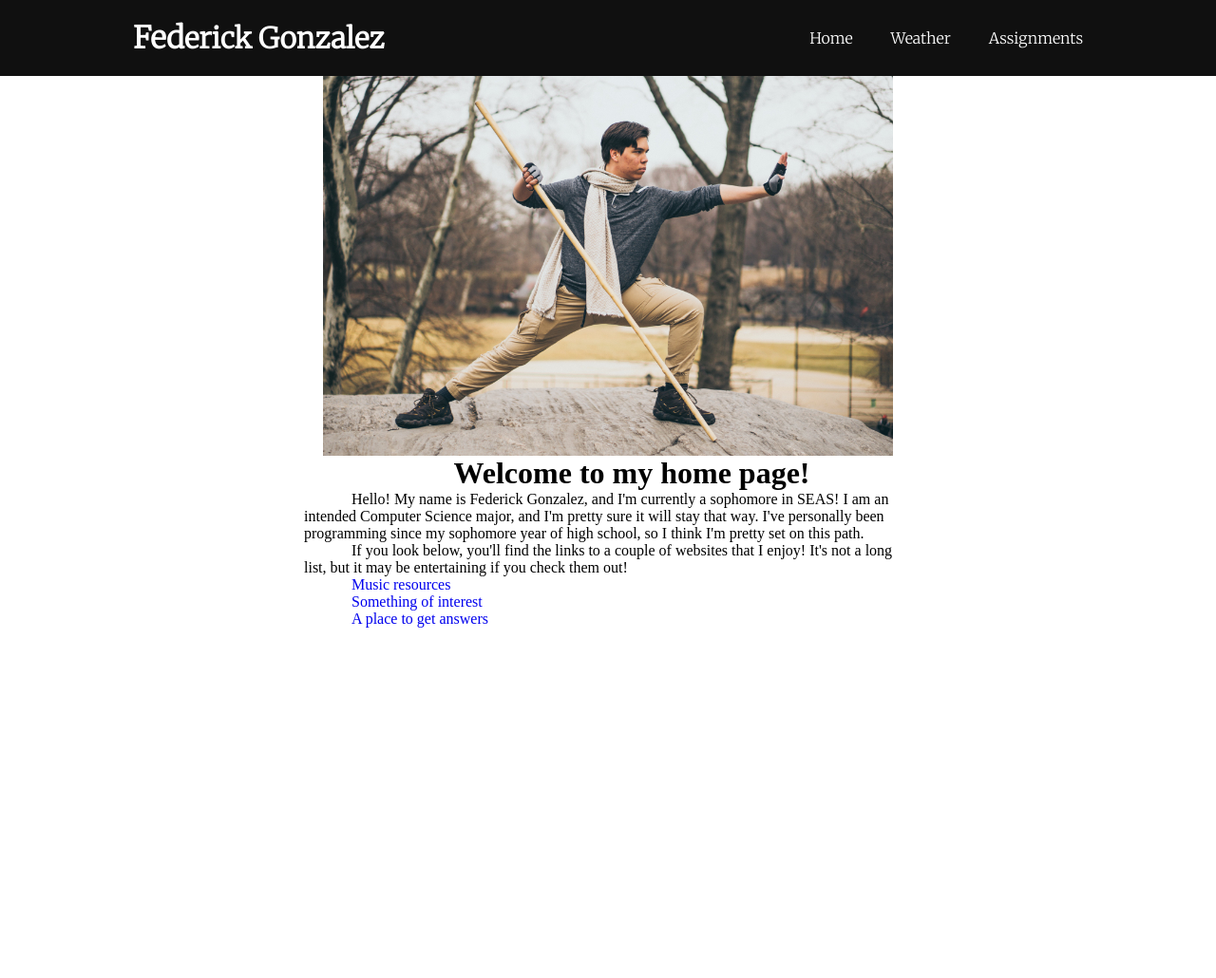
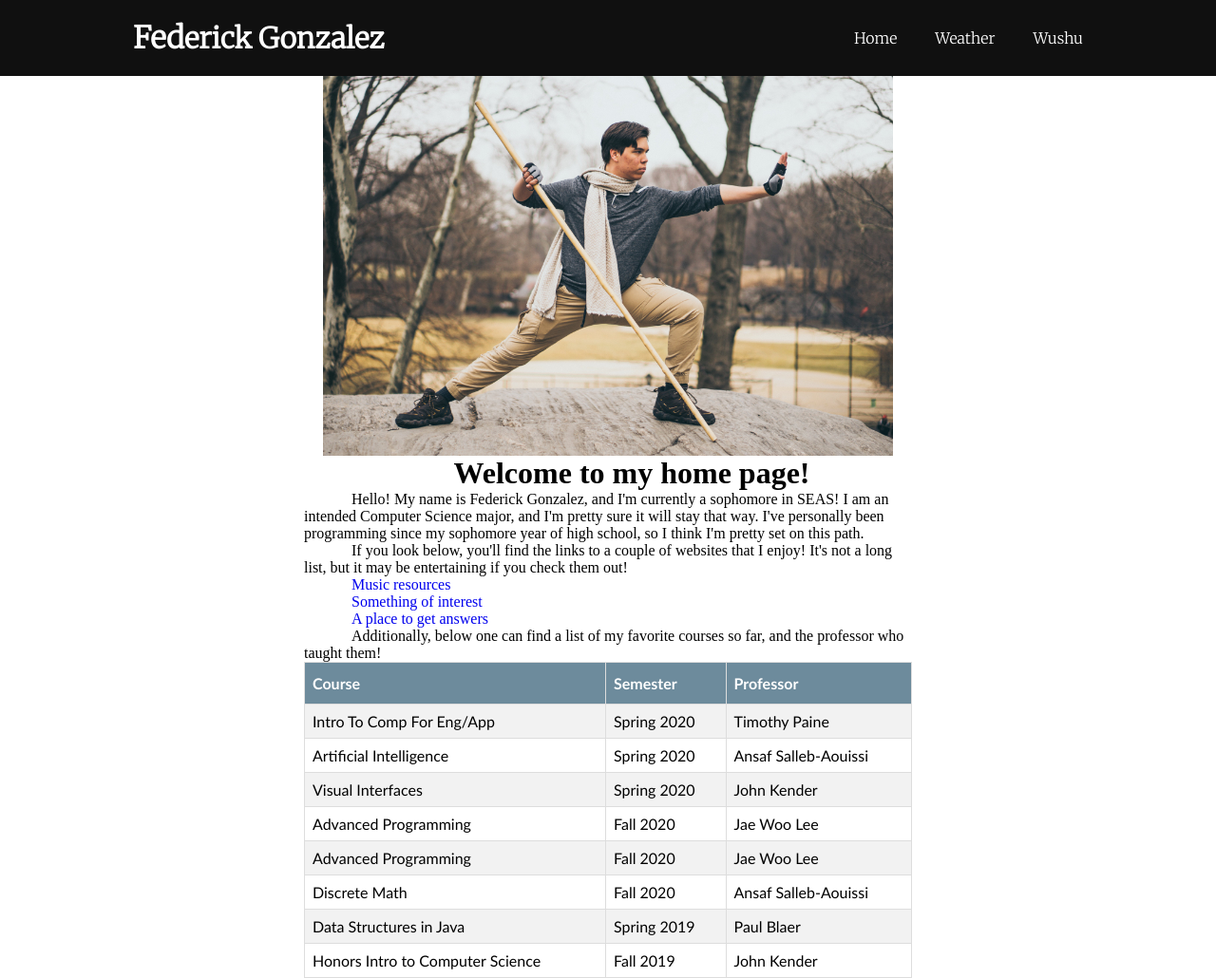
Before and after one commit to Federickg23/pythonFinal, a Flask app: page / in a window 1280 px wide. Shown: the whole page at 95% size. Before the commit the page ends 661 px from the top, so only its background shows below. Run offline with Flask 2, Linux system fonts and the light colour scheme.

Commit message:
Added the third page, which I decided was just going to be a wushu tutorial

```diff
--- a/app.py
+++ b/app.py
@@ -40,22 +40,15 @@ def classPage():
 def weatherInfo():
     if request.method == 'POST':
         new_city = request.form.get('city')
-
         if new_city:
             new_city_obj = City(name=new_city)
-
             db.session.add(new_city_obj)
             db.session.commit()
-
     cities = City.query.all()
-
     url = 'http://api.openweathermap.org/data/2.5/weather?q={}&units=imperial&appid=ea56b0b34d21c36bb2d730ae0da1c52e'
-
     weather_data = []
-
     for city in cities:
         r = requests.get(url.format(city.name)).json()
-
         weather = {
             'city': city.name,
             'temperature': r['main']['temp'],
@@ -67,6 +60,11 @@ def weatherInfo():
 
     return render_template('weather.html', weather_data=weather_data)
 
+@app.route("/Wushu", methods=['GET', 'POST'])
+def wushu():
+    return render_template("wushu.html")
+    pass
+
 
 # start the server
 if __name__ == "__main__":
--- a/static/styles/primary.css
+++ b/static/styles/primary.css
@@ -87,12 +87,42 @@ div #a {
 
 /* The sticky class is added to the header with JS when it reaches its scroll position */
 .sticky {
-  position: fixed;
+  z-index: 999; /* SET THE NEEDED AMOUNT */
+  position: sticky;
   top: 0;
   width: 100%
+
 }
 
-/* Add some top padding to the page content to prevent sudden quick movement (as the header gets a new position at the top of the page (position:fixed and top:0) */
-.sticky + .content {
-  padding-top: 102px;
+.sticky + .content{
+  padding-top: 120px;
 }
+
+#classes {
+  font-family: "Trebuchet MS", Arial, Helvetica, sans-serif;
+  border-collapse: collapse;
+  width: 100%;
+}
+
+#classes td, #classes th {
+  border: 1px solid #ddd;
+  padding: 8px;
+}
+
+#classes tr:nth-child(even){background-color: #f2f2f2;}
+
+#classes tr:hover {background-color: #ddd;}
+
+#classes th {
+  padding-top: 12px;
+  padding-bottom: 12px;
+  text-align: left;
+  background-color: #6d8b9c;
+  color: white;
+}
+
+iframe{
+    padding-top: 10px;
+    padding bottom:12px;
+    width: 70%;
+}
--- a/templates/index.html
+++ b/templates/index.html
@@ -37,7 +37,7 @@
                 <ul class="navigation">
                     <a href="/"><li>Home</li></a>
                     <a href="/weather"><li>Weather</li></a>
-                    <a href="/assignments"><li>Assignments</li></a>
+                    <a href="/Wushu"><li>Wushu</li></a>
                 </ul>
 
             </div>
@@ -58,7 +58,74 @@
                     <li><a href="https://www.youtube.com/watch?v=dQw4w9WgXcQ">Something of interest</a></li>
                     <li><a href="https://stackoverflow.com/">A place to get answers</a></li>
                 </ol>
+                <p>Additionally, below one can find a list of my favorite courses so far, and the professor who taught them!</p>
+                <table id="classes">
+                    <tr>
+                        <th>Course</th>
+                        <th>Semester</th>
+                        <th>Professor</th>
+                    </tr>
+                    <tr>
+                        <td>Intro To Comp For Eng/App</td>
+                        <td>Spring 2020</td>
+                        <td>Timothy Paine</td>
+                    </tr>
+                    <tr>
+                        <td>Artificial Intelligence</td>
+                        <td>Spring 2020</td>
+                        <td>Ansaf Salleb-Aouissi</td>
+                    </tr>
+                    <tr>
+                        <td>Visual Interfaces</td>
+                        <td>Spring 2020</td>
+                        <td>John Kender</td>
+                    </tr>
+                    <tr>
+                        <td>Advanced Programming</td>
+                        <td>Fall 2020</td>
+                        <td>Jae Woo Lee</td>
+                    </tr>
+                    <tr>
+                        <td>Advanced Programming</td>
+                        <td>Fall 2020</td>
+                        <td>Jae Woo Lee</td>
+                    </tr>
+                    <tr>
+                        <td>Discrete Math</td>
+                        <td>Fall 2020</td>
+                        <td>Ansaf Salleb-Aouissi</td>
+                    </tr>
+                    <tr>
+                        <td>Data Structures in Java</td>
+                        <td>Spring 2019</td>
+                        <td>Paul Blaer</td>
+                    </tr>
+                    <tr>
+                        <td>Honors Intro to Computer Science</td>
+                        <td>Fall 2019</td>
+                        <td>John Kender</td>
+                    </tr>
+                </table>
             </div>
         </div>
     </body>
+        <script>
+            // When the user scrolls the page, execute myFunction
+            window.onscroll = function() {myFunction()};
+
+            // Get the header
+            var header = document.getElementById("myHeader");
+
+            // Get the offset position of the navbar
+            var sticky = header.offsetTop;
+
+            // Add the sticky class to the header when you reach its scroll position. Remove "sticky" when you leave the scroll position
+            function myFunction() {
+              if (window.pageYOffset > sticky) {
+                header.classList.add("sticky");
+              } else {
+                header.classList.remove("sticky");
+              }
+            }
+        </script>
 </html>
```
Also changed, not shown: templates/Wushu.html (added, +86 -0 lines), templates/weather.html (+23 -1 lines).
